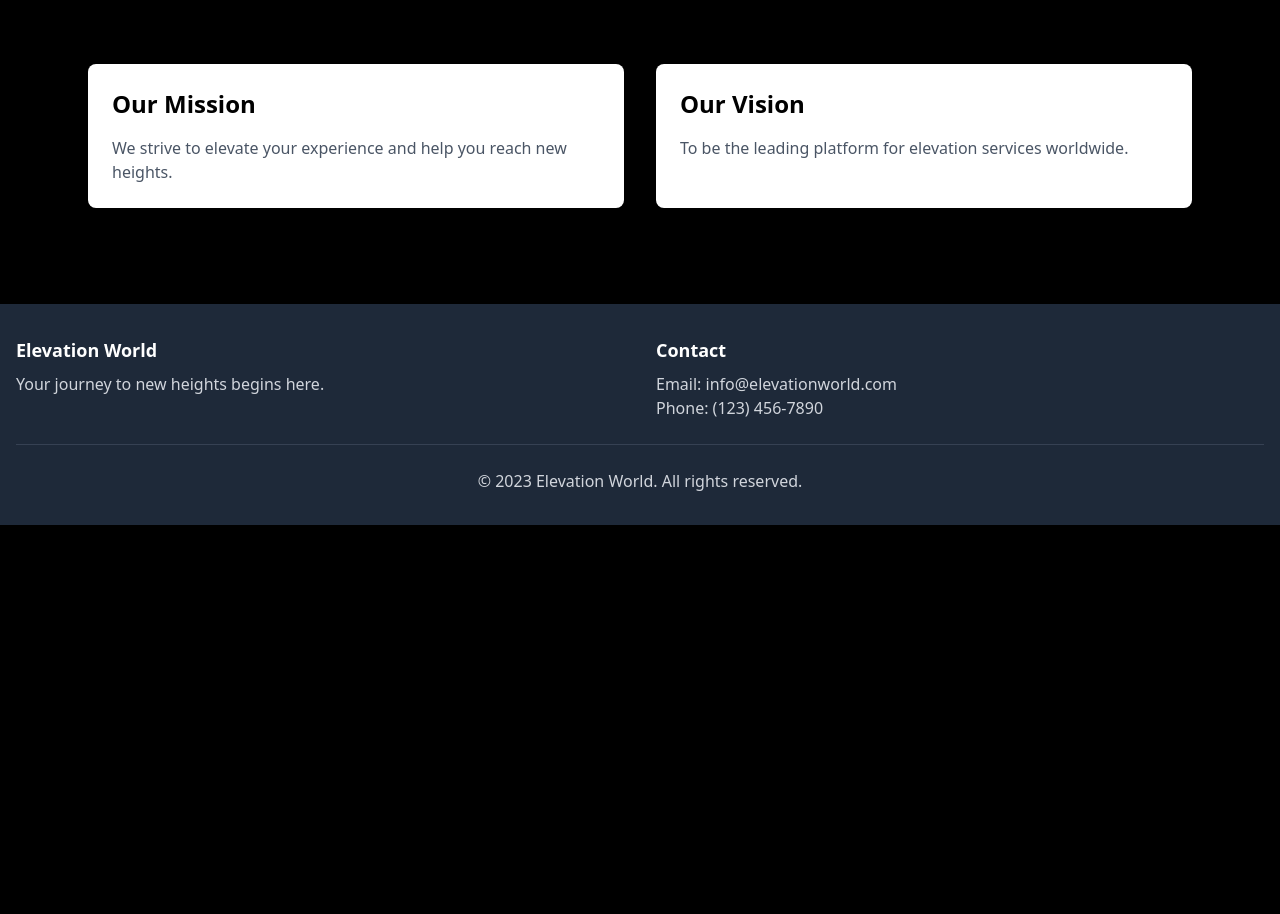
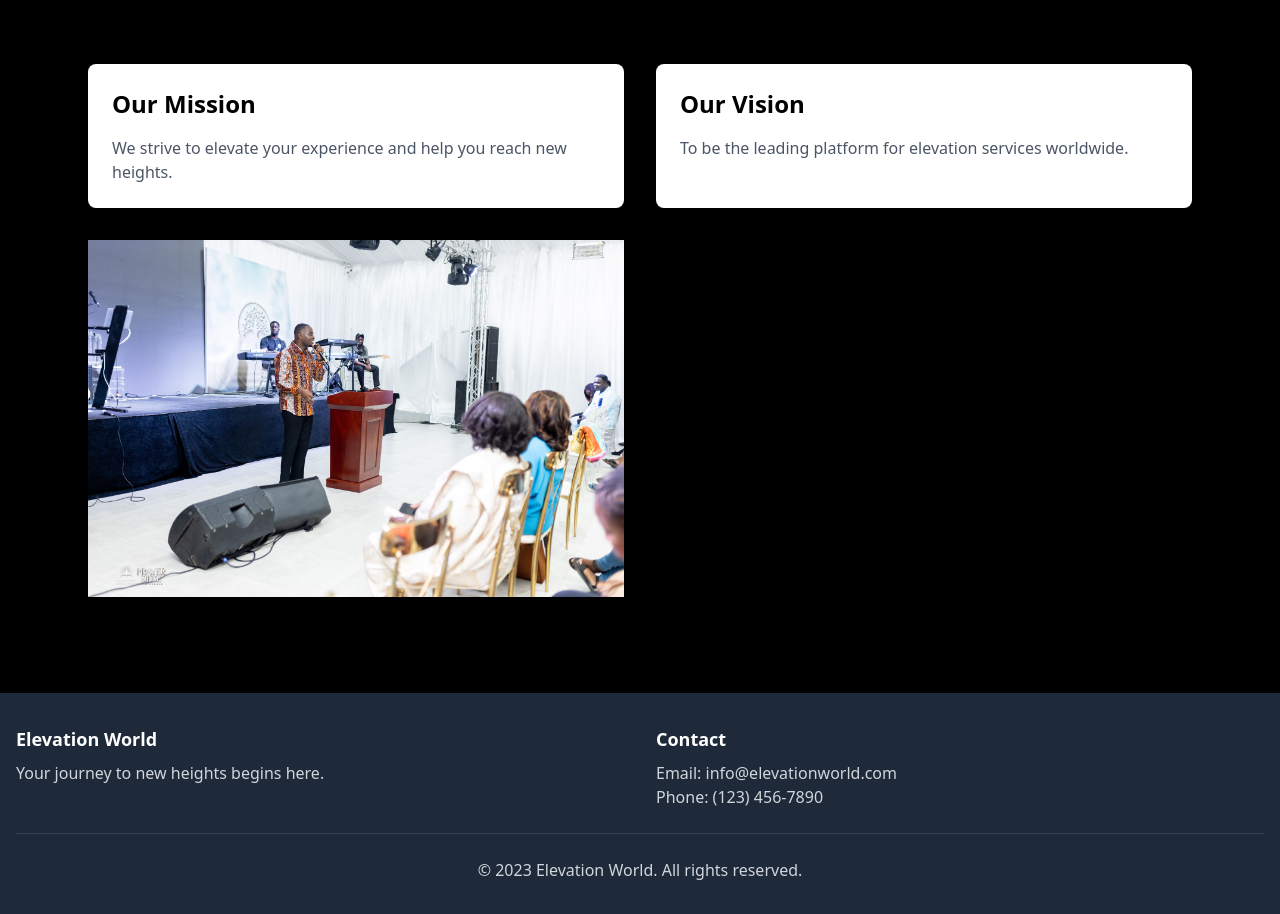
Before and after one commit to HansOheneba/elevationworld, a Flask app: page / in a window 1280 px wide. Shown: the part 832-1746 px from the top of the page. Before the commit the page ends 1357 px from the top, so only its background shows below. Run offline with Flask 2, Linux system fonts and the light colour scheme.

Commit message:
Bg image

```diff
--- a/templates/index.html
+++ b/templates/index.html
@@ -1,7 +1,7 @@
 {% extends 'base.html' %} {% block content %}
 <!-- Hero Section -->
 <section
-  class="relative h-screen bg-cover bg-center text-white bg-[{{url_for('static', filename='img/hero.png')}}]"
+  class="relative h-screen bg-cover bg-center text-white bg-[url({{url_for('static', filename='img/hero.jpg')}})]"
 >
   <!-- Overlay -->
   <div class="absolute inset-0 bg-black bg-opacity-60"></div>
@@ -47,5 +47,6 @@
       To be the leading platform for elevation services worldwide.
     </p>
   </div>
+  <img src="{{url_for('static', filename='img/hero.jpg')}}" alt="">
 </section>
 {% endblock %}
```
Also changed, not shown: static/img/hero.jpg (added).
